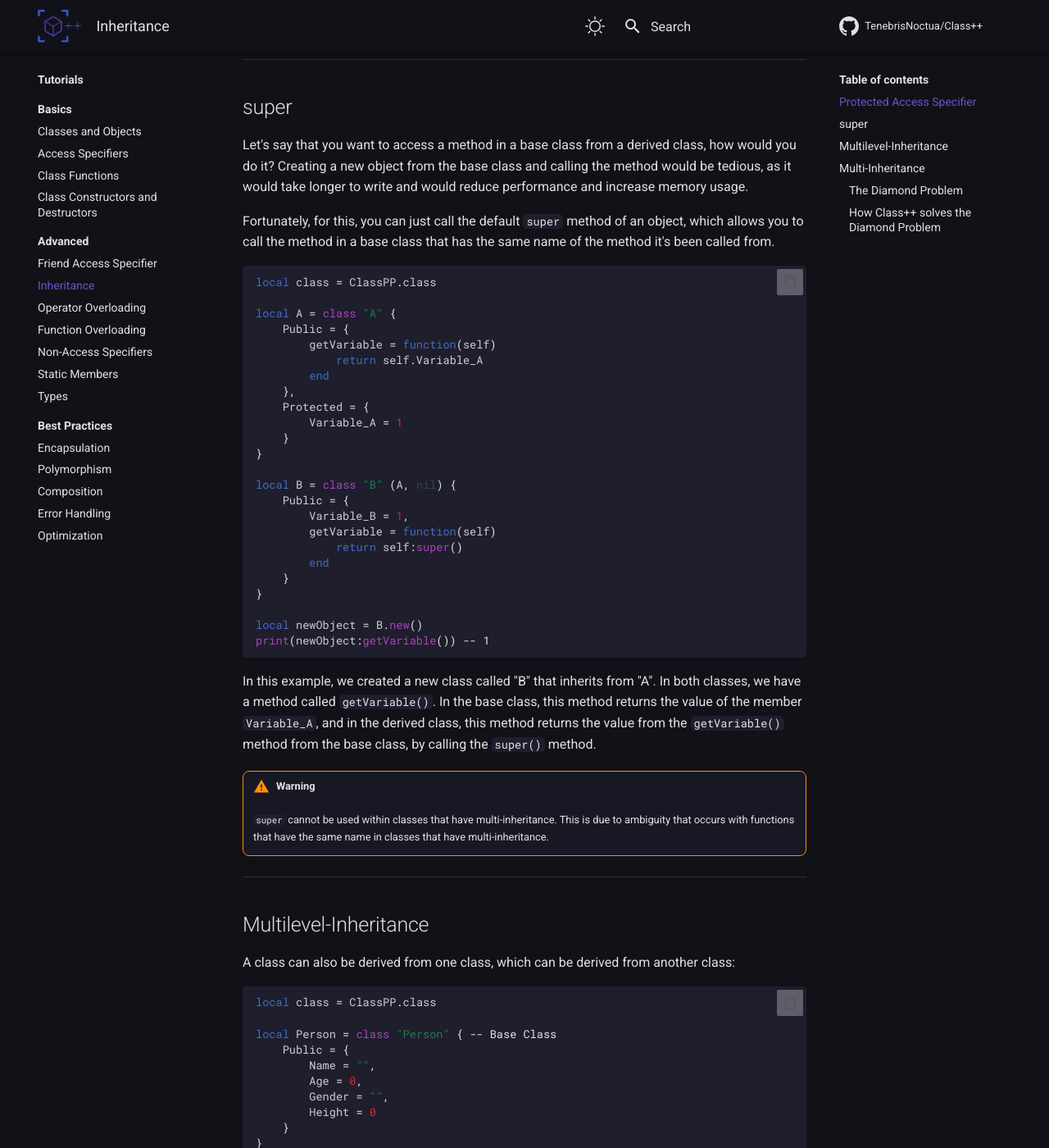
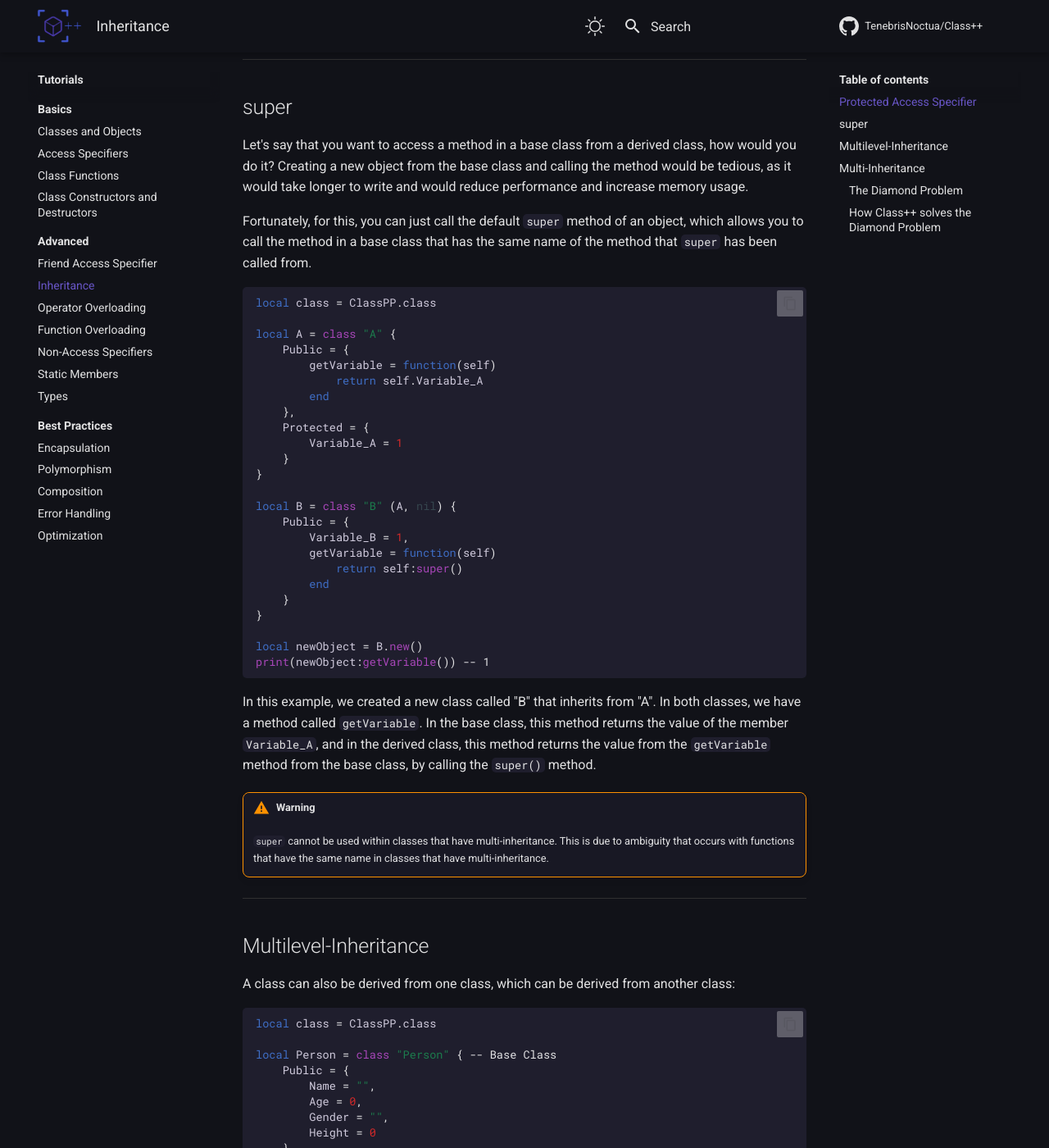
Before and after one commit to TenebrisNoctua/ClassPP, an MkDocs documentation site: the page built from docs/tutorials/advanced/inheritance.md, in a window 1280 px wide and 1400 px high, scrolled down 2591 px. Shown: the whole window at 82% size. Built offline with MkDocs 1.6.1 and Material for MkDocs 9.7.7, drawn with Linux system fonts in a browser that asks for light colours; comment, search, counter and statistics services are not loaded; the version menu is left out.

Commit message:
Update the Documentation.

````diff
--- a/docs/tutorials/advanced/inheritance.md
+++ b/docs/tutorials/advanced/inheritance.md
@@ -110,7 +110,7 @@ newCar:printLicensePlate()
 Let's say that you want to access a method in a base class from a derived class, how would you do it?
 Creating a new object from the base class and calling the method would be tedious, as it would take longer to write and would reduce performance and increase memory usage.
 
-Fortunately, for this, you can just call the default `super` method of an object, which allows you to call the method in a base class that has the same name of the method it's been called from.
+Fortunately, for this, you can just call the default `super` method of an object, which allows you to call the method in a base class that has the same name of the method that `super` has been called from.
 
 ```luau
 local class = ClassPP.class
@@ -139,7 +139,7 @@ local newObject = B.new()
 print(newObject:getVariable()) -- 1
 ```
 
-In this example, we created a new class called "B" that inherits from "A". In both classes, we have a method called `getVariable()`. In the base class, this method returns the value of the member `Variable_A`, and in the derived class, this method returns the value from the `getVariable()` method from the base class, by calling the `super()` method.
+In this example, we created a new class called "B" that inherits from "A". In both classes, we have a method called `getVariable`. In the base class, this method returns the value of the member `Variable_A`, and in the derived class, this method returns the value from the `getVariable` method from the base class, by calling the `super()` method.
 
 !!! warning
     `super` cannot be used within classes that have multi-inheritance. This is due to ambiguity that occurs with functions that have the same name in classes that have multi-inheritance.
````
